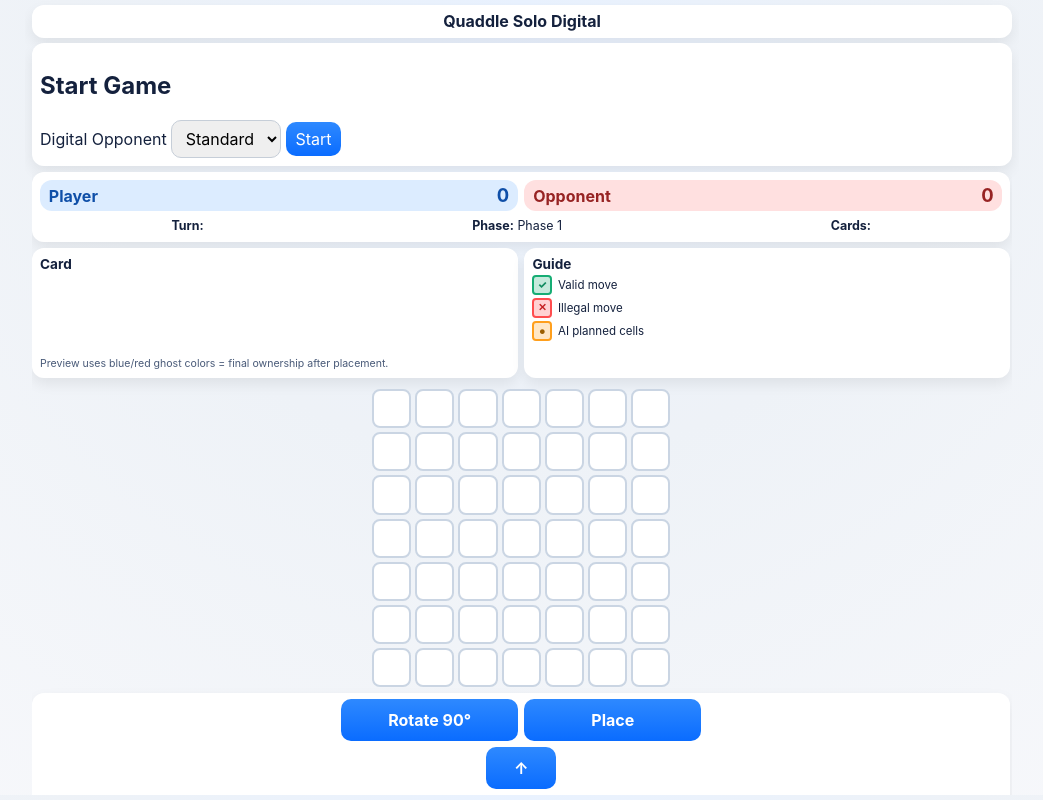
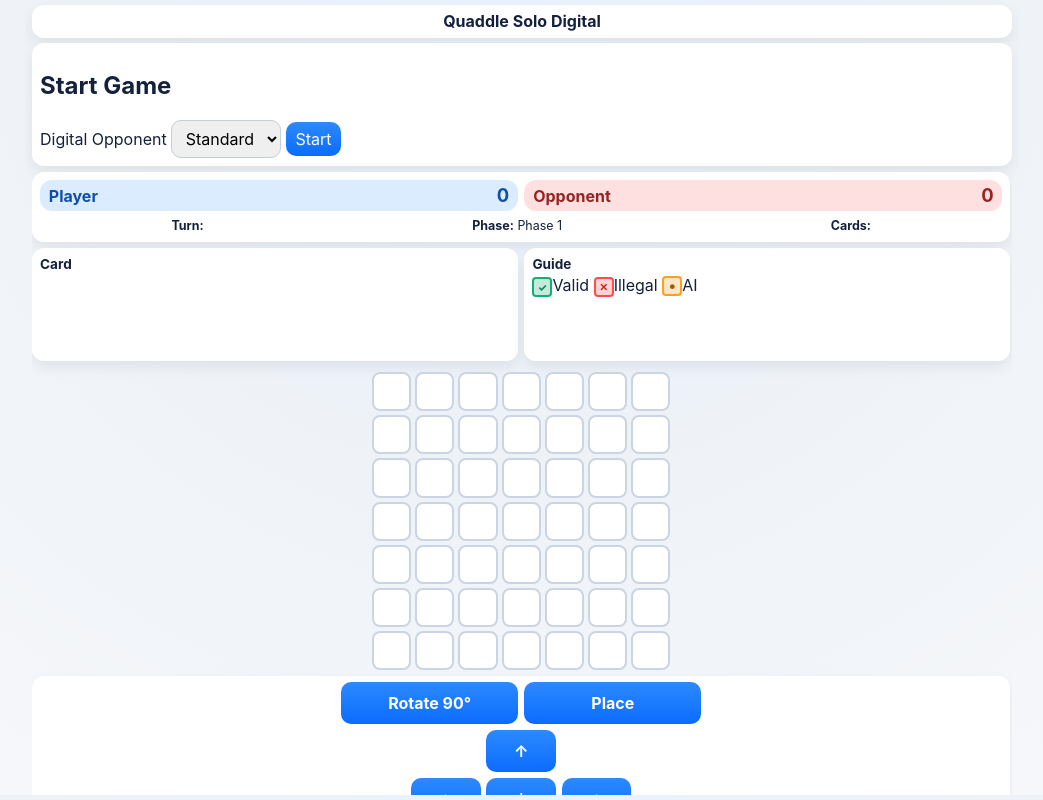
Before and after one commit to Sean-SoMG/Quaddle, a plain HTML site: page index.html in a window 1280 px wide. Shown: the whole page, without its empty margins (118-1161 px from the left). Drawn offline with Linux system fonts and the light colour scheme.

Commit message:
Update index.html

```diff
--- a/index.html
+++ b/index.html
@@ -44,14 +44,16 @@
         <div class="panel card-panel">
           <h2>Card</h2>
           <div id="card-preview" class="card-preview"></div>
-          <p class="mini-note">Preview uses blue/red ghost colors = final ownership after placement.</p>
+
         </div>
 
         <div class="panel legend-panel">
           <h2>Guide</h2>
-          <p><span class="swatch legal"></span> Valid move</p>
-          <p><span class="swatch illegal"></span> Illegal move</p>
-          <p><span class="swatch ai"></span> AI planned cells</p>
+          <div class="guide-row">
+            <span class="guide-item"><span class="swatch legal"></span>Valid</span>
+            <span class="guide-item"><span class="swatch illegal"></span>Illegal</span>
+            <span class="guide-item"><span class="swatch ai"></span>AI</span>
+          </div>
         </div>
       </div>
 
@@ -75,6 +77,7 @@
 
     <section id="result" class="panel hidden">
       <h2>Game Over</h2>
+      <p id="result-winner" class="winner-banner"></p>
       <p id="result-text"></p>
       <button id="restart-btn">Play Again</button>
     </section>
```
